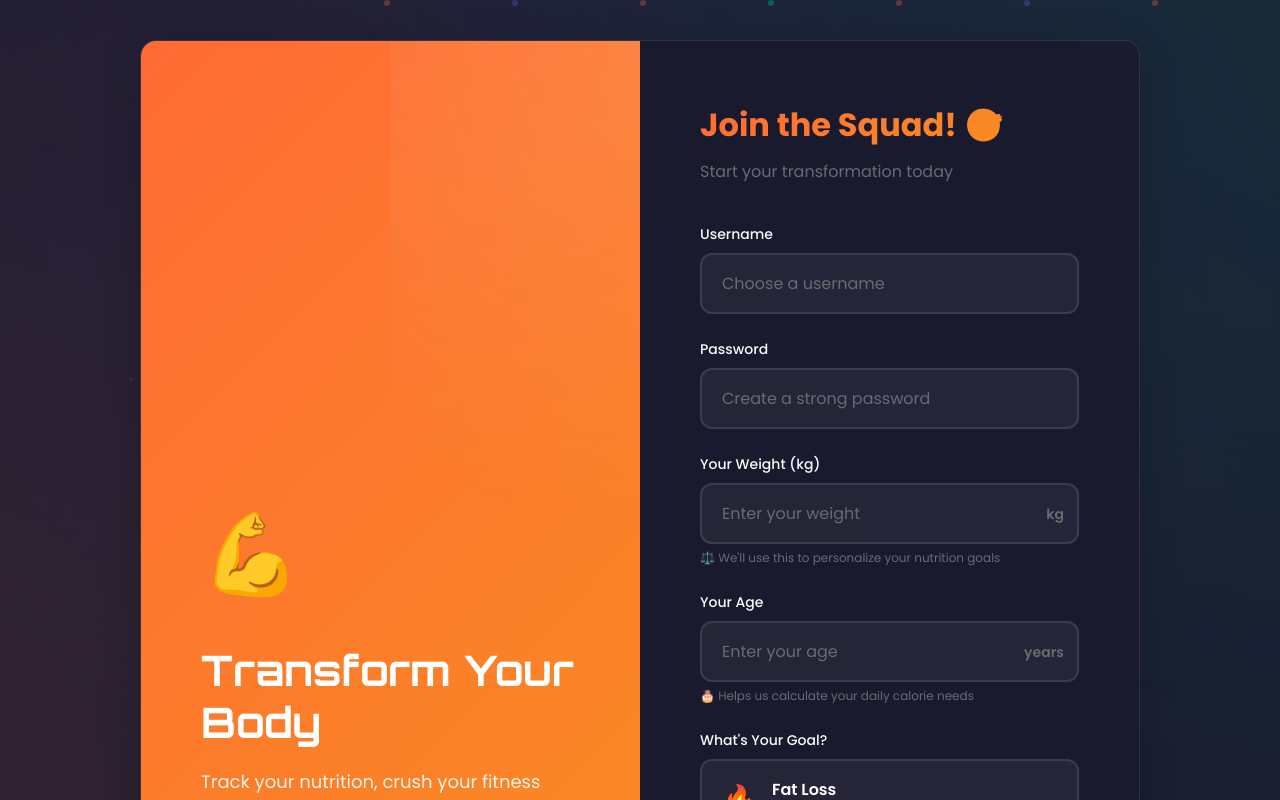
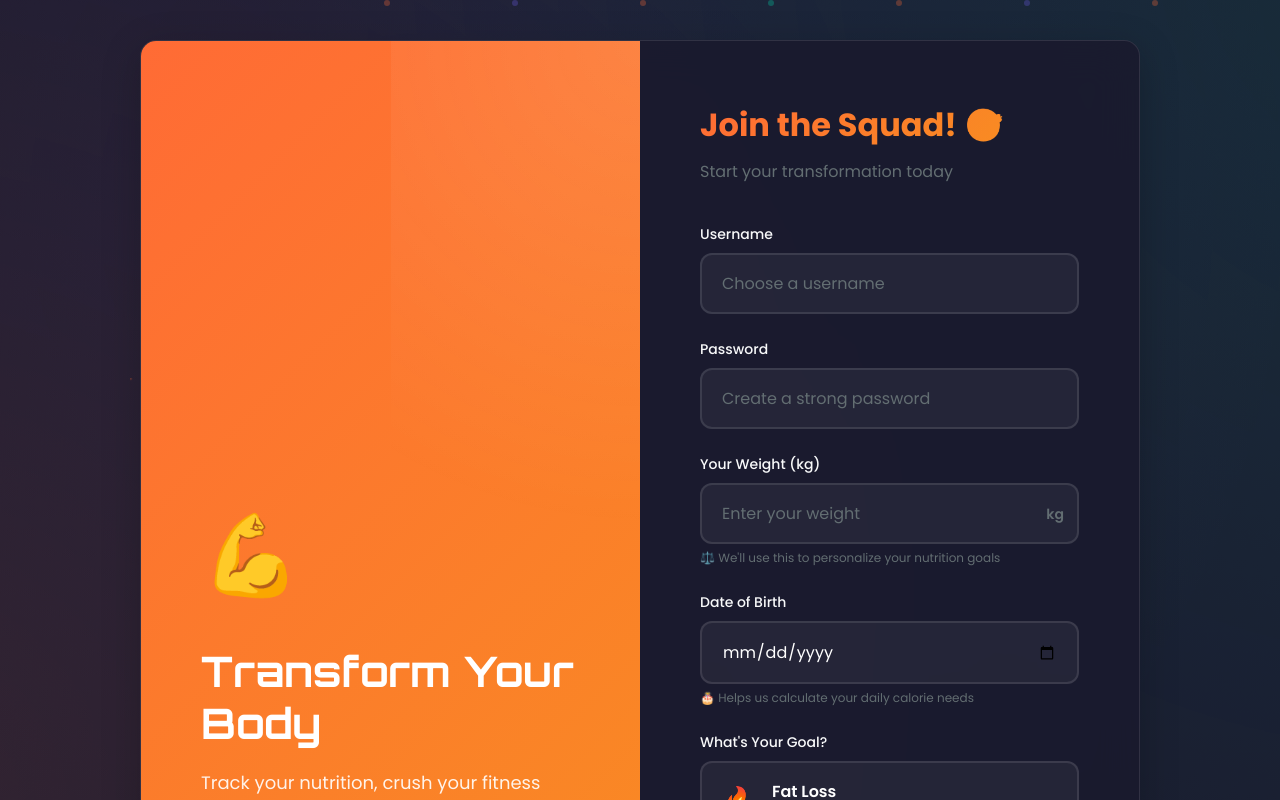
Before and after one commit to Rithish4610/personal-trainer, a React (Create React App) app in the folder frontend/: page / in a window 1280 px wide. Both pictures are taken after typing "Sample", "Sample123" into the empty fields and a click on the button "Create Account". Shown: the top 800 px of the page. Built offline with nearby package versions, Linux system fonts and the light colour scheme.

Commit message:
insted of age asking date of birth

```diff
--- a/frontend/src/Signup.js
+++ b/frontend/src/Signup.js
@@ -5,7 +5,7 @@ function Signup({ onSignup }) {
   const [username, setUsername] = useState('');
   const [password, setPassword] = useState('');
   const [weight, setWeight] = useState('');
-  const [age, setAge] = useState('');
+  const [dob, setDob] = useState('');
   const [goal, setGoal] = useState('');
   const [error, setError] = useState('');
   const [success, setSuccess] = useState(false);
@@ -17,7 +17,7 @@ function Signup({ onSignup }) {
     setSuccess(false);
     setLoading(true);
     try {
-      await axios.post('http://localhost:4000/api/signup', { username, password, weight: parseFloat(weight), age: parseInt(age), goal });
+      await axios.post('http://localhost:4000/api/signup', { username, password, weight: parseFloat(weight), dob, goal });
       setSuccess(true);
     } catch (err) {
       setError('Signup failed. Username may already exist.');
@@ -113,29 +113,15 @@ function Signup({ onSignup }) {
             </div>
 
             <div className="form-group">
-              <label className="form-label">Your Age</label>
-              <div style={{ position: 'relative' }}>
-                <input
-                  type="number"
-                  className="form-input"
-                  placeholder="Enter your age"
-                  value={age}
-                  onChange={e => setAge(e.target.value)}
-                  min="13"
-                  max="120"
-                  required
-                  style={{ paddingRight: '60px' }}
-                />
-                <span style={{
-                  position: 'absolute',
-                  right: '15px',
-                  top: '50%',
-                  transform: 'translateY(-50%)',
-                  color: '#636e72',
-                  fontWeight: '600',
-                  fontSize: '14px'
-                }}>years</span>
-              </div>
+              <label className="form-label">Date of Birth</label>
+              <input
+                type="date"
+                className="form-input"
+                value={dob}
+                onChange={e => setDob(e.target.value)}
+                max={new Date().toISOString().split('T')[0]}
+                required
+              />
               <small style={{ color: '#636e72', fontSize: '12px', marginTop: '5px', display: 'block' }}>
                 🎂 Helps us calculate your daily calorie needs
               </small>
```
